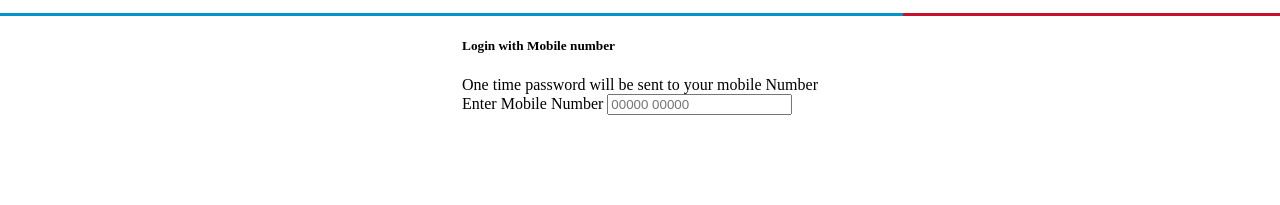
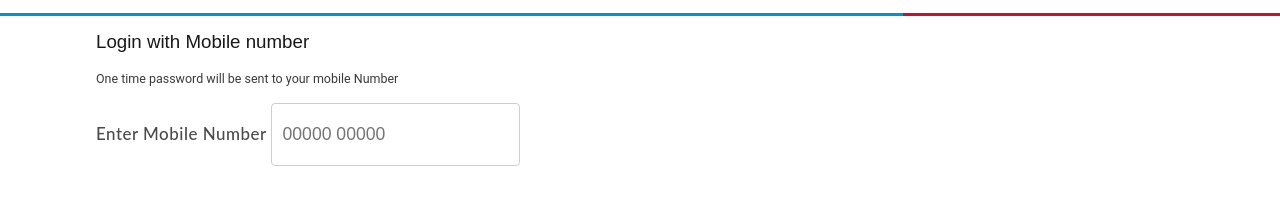
Before and after one commit to shivam-medisoft/SHL, a website: page www/mbllogin.html in a window 1280 px wide. Shown: the part 63-268 px from the top of the page. Drawn offline with nearby package versions, Linux system fonts and the light colour scheme.

Commit message:
added css properties for login with mbl page

```diff
--- a/www/mbllogin.html
+++ b/www/mbllogin.html
@@ -28,6 +28,45 @@
          height: 5.5vh;
          width: 61vw;
       }
+      .mblinputcontnr {
+         display: flex;
+         flex-direction: column;
+         width: 85vw;
+         margin-top: 2vh;
+      }
+      .lblprghmob {
+         font-family: 'Roboto', sans-serif;
+         font-size: 0.78em;
+         font-weight: 400;
+         color: #3A3A3A;
+      }
+      .mainhdndformbllogin {
+         font-family: 'Montserrat', sans-serif;
+         font-weight: 500;
+         font-size: 1.17em;
+         color: #181818;
+         margin-bottom: 2vh;
+      }
+      .mbl-label {
+         color: #4B4B4B;
+         font-family: 'Lato', sans-serif;
+         font-size: 1.06em;
+         margin-bottom: 1.1vh;
+         letter-spacing: 0.5px;
+         font-weight: 500;
+      }
+      .mblidcntnr {
+         height: 4.89vh;
+         border: 1px solid #CECECE;
+         border-radius: 4px;
+         padding: 1%;
+         font-size: 1.1em;
+         color: #4B4B4B !important;
+         font-weight: 400;
+      }
+      .mobile-cntnrlogin {
+         margin-top: -2vh;
+      }
     </style>
 </head>
 <body>
```
